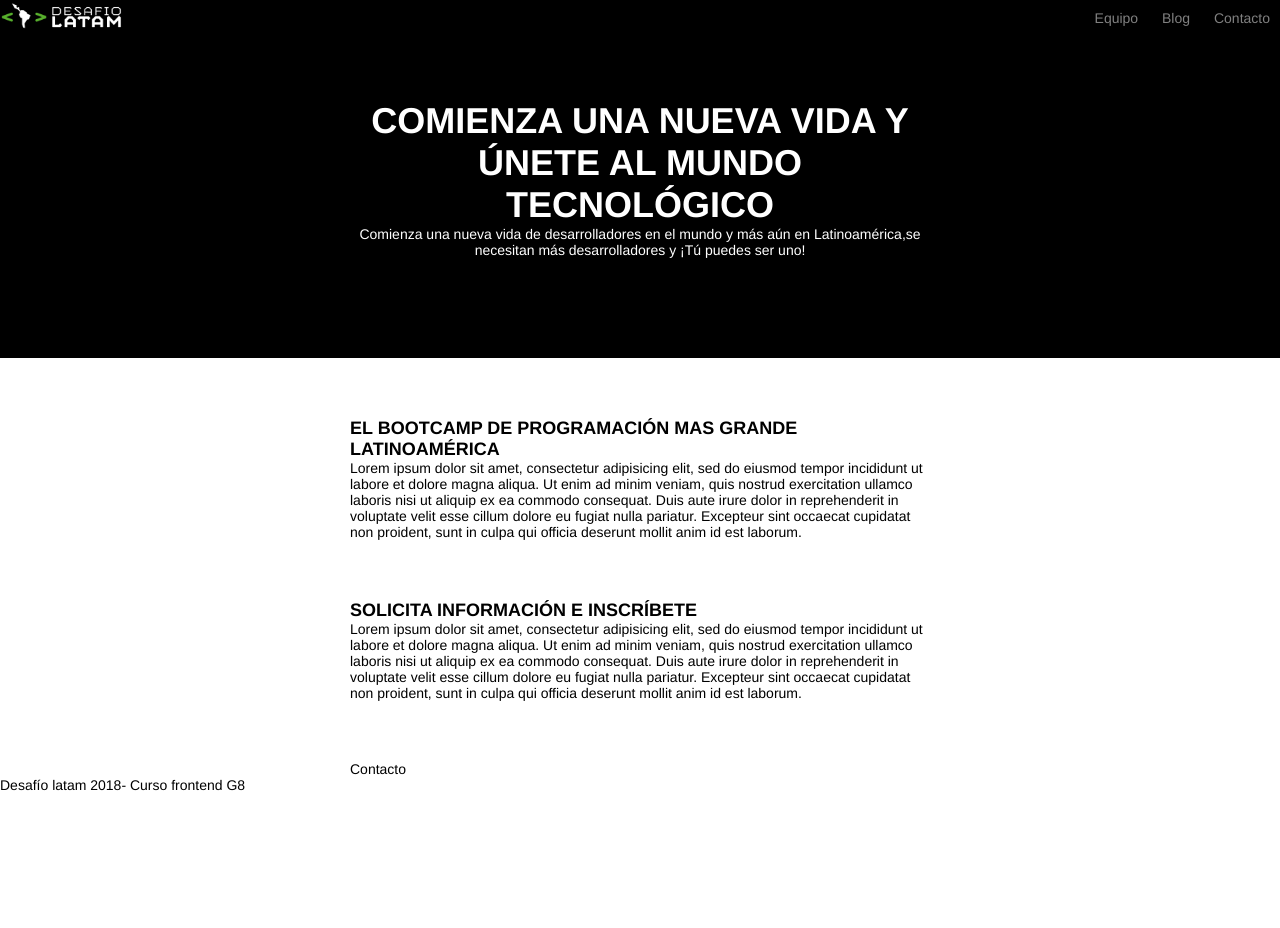
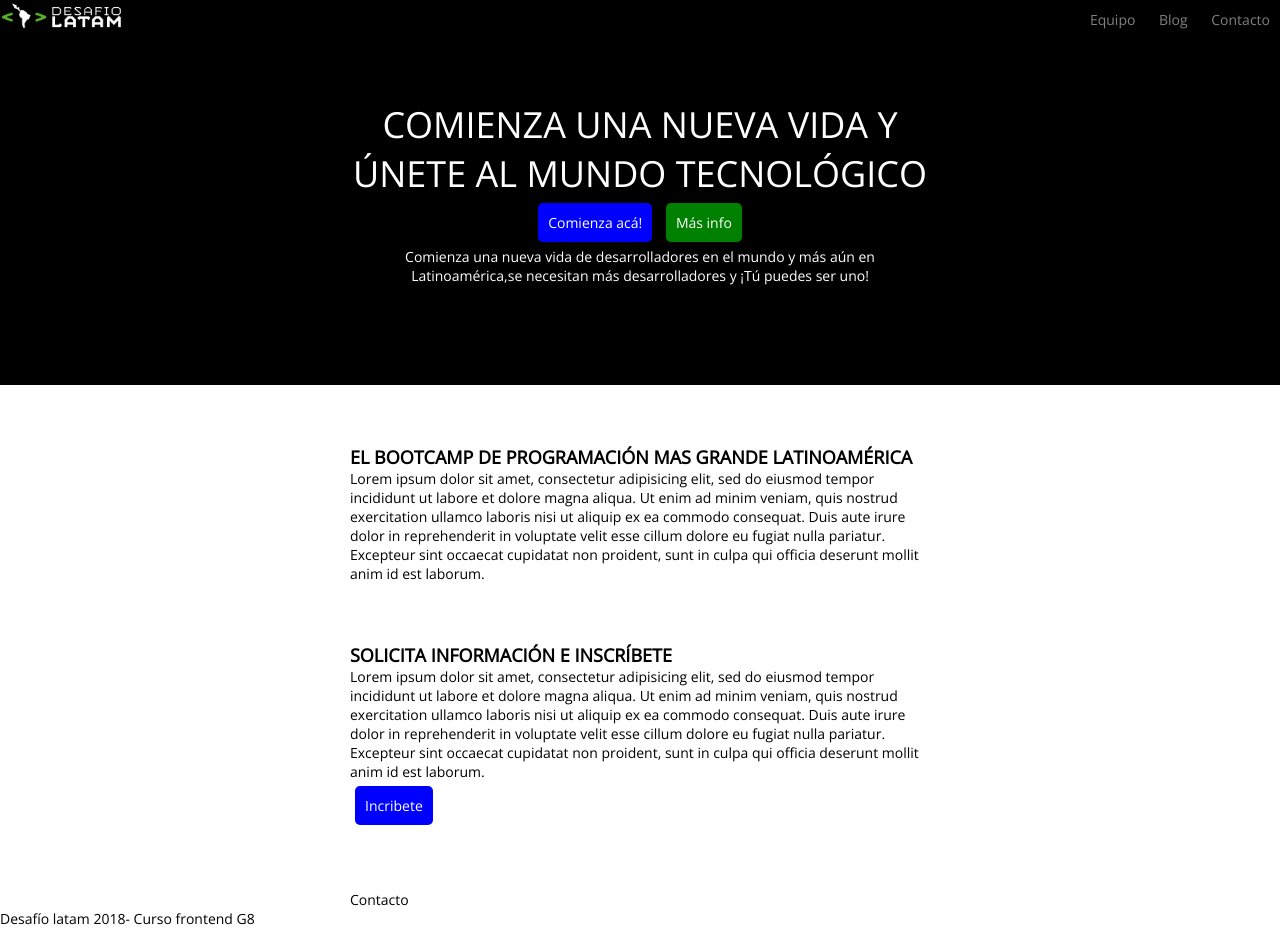
Before and after one commit to eleanny/desafio04, a plain HTML site: page index.html in a window 1280 px wide. Before the commit the page ends 800 px from the top, so only its background shows below. Drawn offline with nearby package versions, Linux system fonts and the light colour scheme.

Commit message:
agregando botones

```diff
--- a/estilo.css
+++ b/estilo.css
@@ -3,13 +3,14 @@
 	padding:0;
 }
 body{
-	font-family: Helvetica,sans-serif;
+	font-family: 'Open Sans', sans-serif;
 	font-size: 14px;
 
 }
 h1{
 	text-transform: uppercase;
 	font-size: 36px;
+	font-weight: 300;
 }
 h2{
 	text-transform: uppercase;
@@ -27,6 +28,27 @@ section{
 	max-width: 960px;
 	margin: 0 auto;
 
+}
+.button{
+	background-color: blue;
+	color:white;
+	border-radius: 5px;
+	padding: 10px;
+	text-decoration: none;
+	display: inline-block;
+	margin:5px;
+	transition: all 0.3s;
+}
+.button-green{
+
+	background-color: green;
+
+}
+.button:hover{
+	background-color: #6f6fec;
+}
+.button-green:hover{
+	background-color: blue;
 }
 /*  Header */
 header{
--- a/index.html
+++ b/index.html
@@ -3,6 +3,7 @@
 <head>
 	<title>Desafío Latam | Landin page</title>
 	<link rel="stylesheet" type="text/css" href="estilo.css">
+	<link href="https://fonts.googleapis.com/css?family=Open+Sans" rel="stylesheet">
 	<meta charset="utf-8">
 </head>
 <body>
@@ -25,6 +26,10 @@
      <header>
      	<div class="container">
      	  <h1>COMIENZA UNA NUEVA VIDA Y ÚNETE AL MUNDO TECNOLÓGICO</h1>
+     	  <p>
+     	  	<a href="" class="button">Comienza acá!</a>
+     	  	<a href="" class="button button-green">Más info</a>
+     	  </p>
      	  <p>Comienza una nueva vida de desarrolladores en el mundo y más aún en Latinoamérica,se necesitan más desarrolladores y ¡Tú puedes ser uno!</p>
      	</div>
      </header>
@@ -54,6 +59,9 @@
      		consequat. Duis aute irure dolor in reprehenderit in voluptate velit esse
      		cillum dolore eu fugiat nulla pariatur. Excepteur sint occaecat cupidatat non
      		proident, sunt in culpa qui officia deserunt mollit anim id est laborum.</p>
+     		<p>
+     			<a href="" class="button">Incribete</a>
+     		</p>
      	</div>
      </section>
      <!--Informacion-->
```
